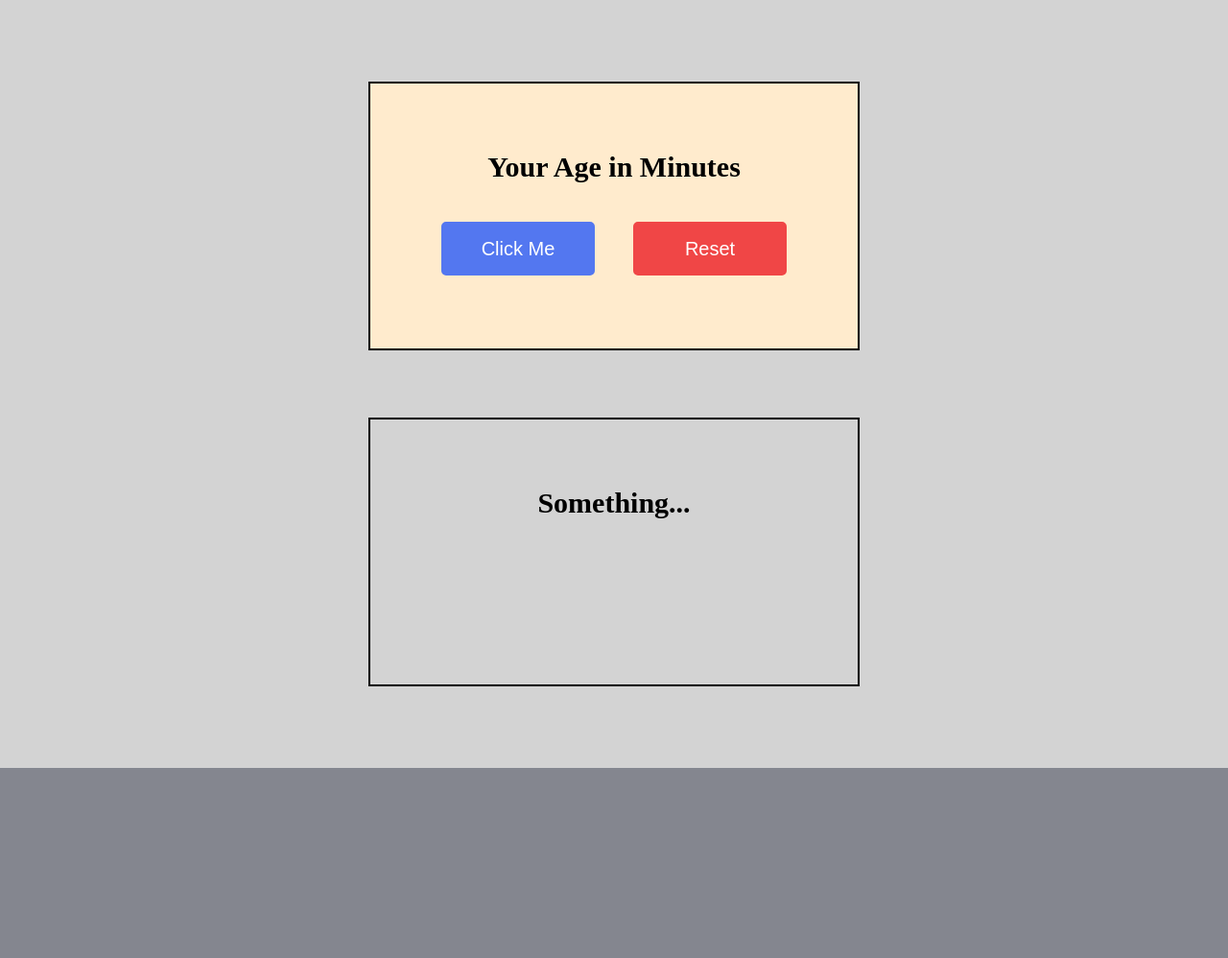
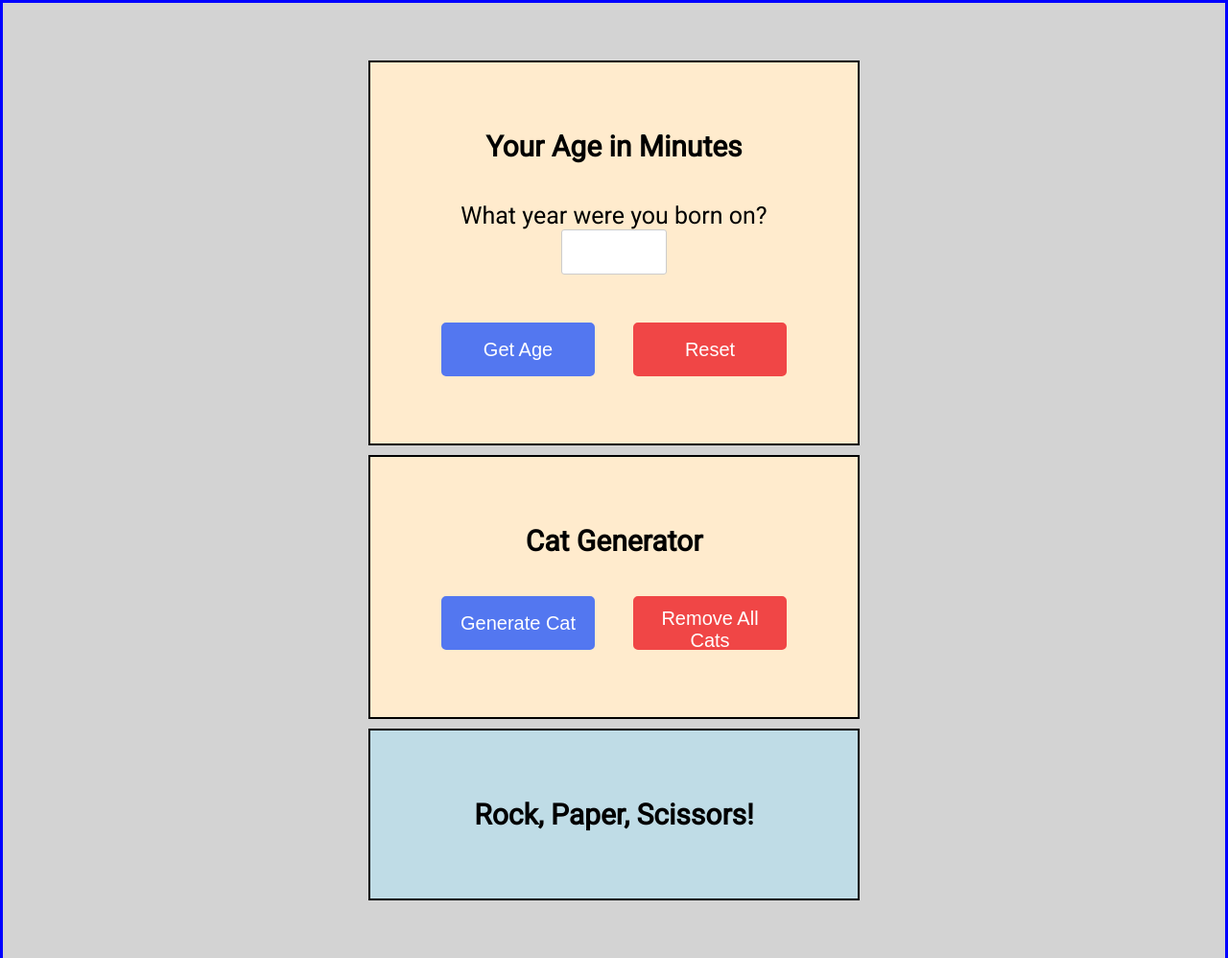
Before and after one commit to Triple3Apple/JavaScript-Apps, a plain HTML site: page index.html in a window 1280 px wide. Shown: the whole page at 96% size. Before the commit the page ends 800 px from the top, so only its background shows below. Drawn offline with Linux system fonts and the light colour scheme.

Commit message:
Cat gif generator now fully functional

```diff
--- a/index.html
+++ b/index.html
@@ -6,23 +6,46 @@
     <meta name="viewport" content="width=device-width, initial-scale=1.0" />
     <meta name="description" content="Webpage for super basic JS" />
     <link rel="stylesheet" href="static/css/style.css" />
+    <link rel="preconnect" href="https://fonts.gstatic.com" />
+    <link
+      href="https://fonts.googleapis.com/css2?family=Roboto&display=swap"
+      rel="stylesheet"
+    />
     <title>Javascript Crash Course</title>
   </head>
   <body>
-    <div class="simple-apps">
+    <div class="simple-apps-container">
       <div class="box box1">
         <h2>Your Age in Minutes</h2>
+        <div id="year-input-div">
+          <label for="year-input">What year were you born on?</label>
+          <input type="number" name="year-input" id="year-input" min="0" />
+        </div>
         <div class="buttons">
           <button class="interact-button" onclick="ageInMinutes()">
-            Click Me
+            Get Age
           </button>
-          <button class="reset-button">Reset</button>
+          <button class="reset-button" onclick="reset()">Reset</button>
+        </div>
+        <div id="age-result"></div>
+      </div>
+
+      <div class="box box2">
+        <h2>Cat Generator</h2>
+        <div class="buttons">
+          <button id="generate-cat-button" onclick="generateCat()">
+            Generate Cat
+          </button>
+          <button id="remove-cats-button" onclick="removeCats()">
+            Remove All Cats
+          </button>
         </div>
 
-        <div id="age-result"></div>
+        <div id="cat-gif-flexbox"></div>
       </div>
-      <div class="box box2">
-        <h2>Something...</h2>
+
+      <div class="box box3">
+        <h2>Rock, Paper, Scissors!</h2>
       </div>
     </div>
 
--- a/static/css/style.css
+++ b/static/css/style.css
@@ -10,14 +10,18 @@
 html {
   font-size: 62.5%;
   /* *** Makes it so 1rem = 10px *** */
+
+  font-family: "Roboto", sans-serif;
 }
 
 body {
   background: rgb(132, 134, 143);
-  padding: auto;
 }
 
-.simple-apps {
+/* flex-box container */
+.simple-apps-container {
+  /*  remove the border (for testing only)*/
+  border: 3px solid blue;
   position: relative;
   background: lightgray;
   display: flex;
@@ -29,9 +33,7 @@ body {
 
   align-items: center;
 
-  height: 100vh;
-
-  border: 5rem black;
+  /* border: 5rem black; */
 
   padding: 5rem;
   margin: 0 auto;
@@ -42,11 +44,28 @@ body {
   background: none;
   padding: 5rem;
   border: 0.25rem solid black;
+
   width: 40vw;
+  /*
   height: 35vh;
+  */
   display: inline-block;
   align-items: center;
   min-width: 500px;
+
+  background: rgb(191, 220, 230);
+
+  /*
+  property specifies how much of the remaining space
+  in the flex container should be assigned to the item
+  (the flex grow factor)
+  */
+
+  /*
+  flex-grow: 1;
+
+  flex-basis: 20rem;
+  */
 }
 
 .buttons {
@@ -58,6 +77,12 @@ body {
 }
 
 .box1 {
+  background: blanchedalmond;
+}
+
+.box2 {
+  margin: 0 auto;
+  text-align: center;
   background: blanchedalmond;
 }
 
@@ -80,6 +105,17 @@ body {
   padding: 1rem;
   margin: 2rem;
   border-radius: 0.5rem;
+}
+
+#generate-cat-button {
+  color: white;
+  background-color: rgb(83, 119, 240);
+  border: 0.2rem solid rgb(83, 119, 240);
+}
+
+#generate-cat-button:hover {
+  background-color: azure;
+  color: black;
 }
 
 button {
@@ -109,6 +145,17 @@ button {
   color: black;
 }
 
+#remove-cats-button {
+  background-color: rgb(240, 70, 70);
+  color: white;
+  border: 0.2rem solid rgb(240, 70, 70);
+}
+
+#remove-cats-button:hover {
+  background-color: azure;
+  color: black;
+}
+
 #age-result {
   font-size: 1.5rem;
   color: rgb(0, 0, 0);
@@ -124,3 +171,43 @@ button {
 .result-span {
   color: blue;
 }
+
+#cat-gif-flexbox {
+  display: flex;
+  flex-direction: row;
+  flex-wrap: wrap;
+  justify-content: space-around;
+}
+
+#cat-gif-flexbox img {
+  box-shadow: -9px 10px 21px -5px rgb(122, 122, 122);
+  margin: 1rem;
+  width: 30rem;
+}
+
+#year-input-div {
+  text-align: center;
+  padding: 2rem;
+}
+
+#year-input-div label {
+  font-size: 2.5rem;
+  padding: 2rem;
+}
+
+#year-input-div input {
+  padding: 15px;
+  border: 1px solid #ccc;
+  border-radius: 3px;
+  margin-bottom: 10px;
+  width: 30%;
+  box-sizing: border-box;
+  color: #2c3e50;
+  font-size: 13px;
+}
+
+#year-input:focus {
+  outline-width: 0;
+  border: 1px solid rgb(151, 151, 151);
+  background: rgb(237, 237, 237);
+}
--- a/static/js/script.js
+++ b/static/js/script.js
@@ -1,24 +1,33 @@
 /* Made by Triple3Apple */
 
 function ageInMinutes() {
-  var birthYear = prompt("What year were you born on?");
+  //var birthYear = prompt("What year were you born on?");
+
+  var birthYear = document.getElementById("year-input").value;
 
   let currYear = new Date().getFullYear();
 
-  if (!Number.isInteger(currYear) || birthYear > currYear) {
+  // validating input
+  if (
+    birthYear > currYear ||
+    birthYear < 0 ||
+    birthYear == null ||
+    birthYear == ""
+  ) {
     alert("Please Enter a Valid Year");
     return;
   }
 
+  console.log(birthYear);
+
+  reset();
+
   var minutes = (currYear - birthYear) * 365 * 1440;
-
   console.log("Age in Minutes: " + minutes);
 
   var h3result = document.createElement("h3");
-
   var text1 = document.createTextNode("You are approximatly ");
-  var text2 = document.createTextNode(" days old!");
-
+  var text2 = document.createTextNode(" minutes old!");
   var resultSpan = document.createElement("span");
 
   /* .toLocaleString("en") converts number to string number with commas */
@@ -35,3 +44,29 @@ function ageInMinutes() {
 
   document.getElementById("age-result").appendChild(h3result);
 }
+
+function reset() {
+  let elementToRemove = document.getElementById("ageInMinutes");
+
+  if (elementToRemove != null) {
+    elementToRemove.remove();
+  }
+}
+
+function generateCat() {
+  var image = document.createElement("img");
+  var div = document.getElementById("cat-gif-flexbox");
+  var t = new Date().getTime();
+  image.src =
+    "http://thecatapi.com/api/images/get?format=src&type=gif&timestamp=" + t;
+  div.appendChild(image);
+}
+
+function removeCats() {
+  var div = document.getElementById("cat-gif-flexbox");
+  // remove all cat gifs
+
+  while (div.firstChild) {
+    div.removeChild(div.firstChild);
+  }
+}
```
